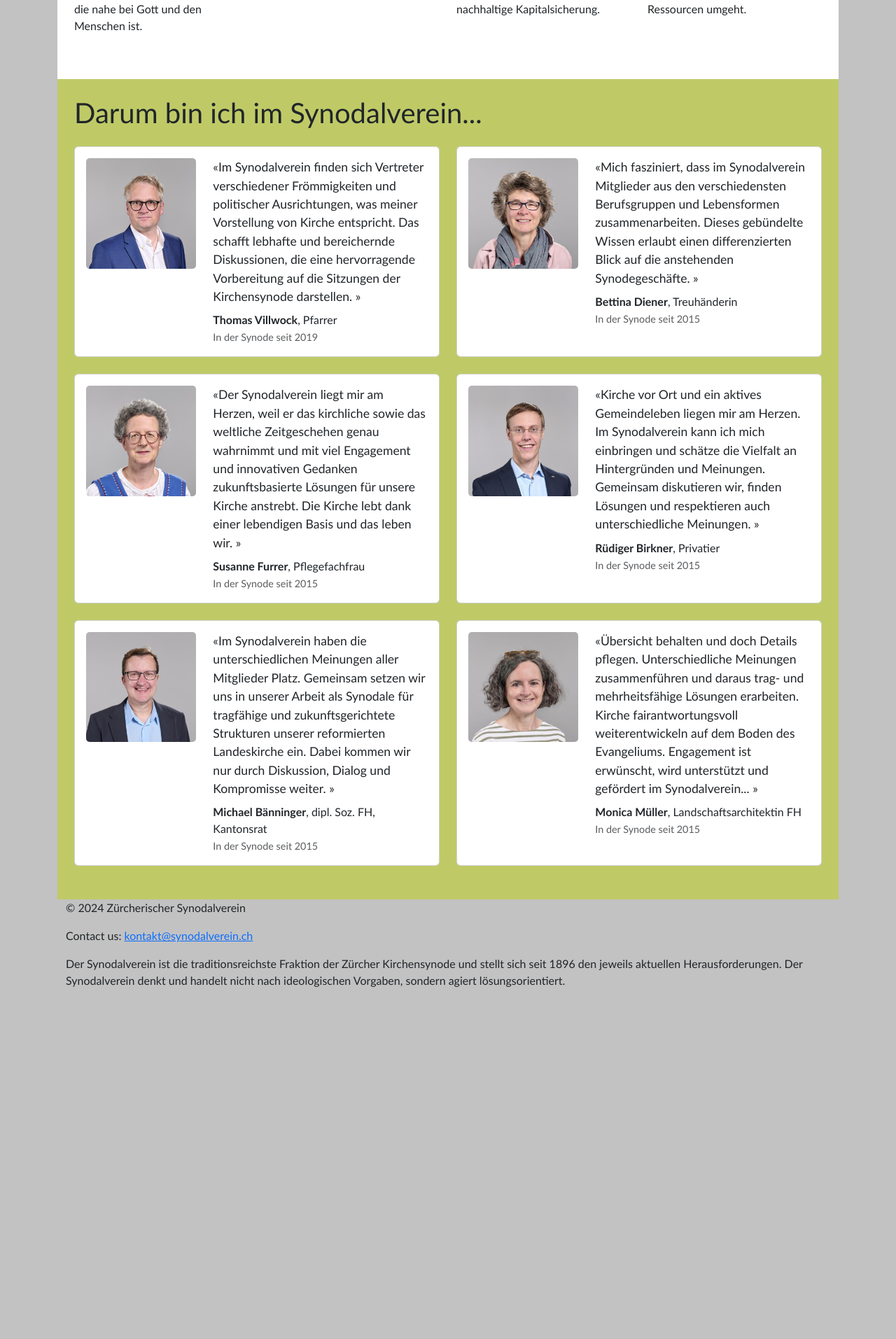
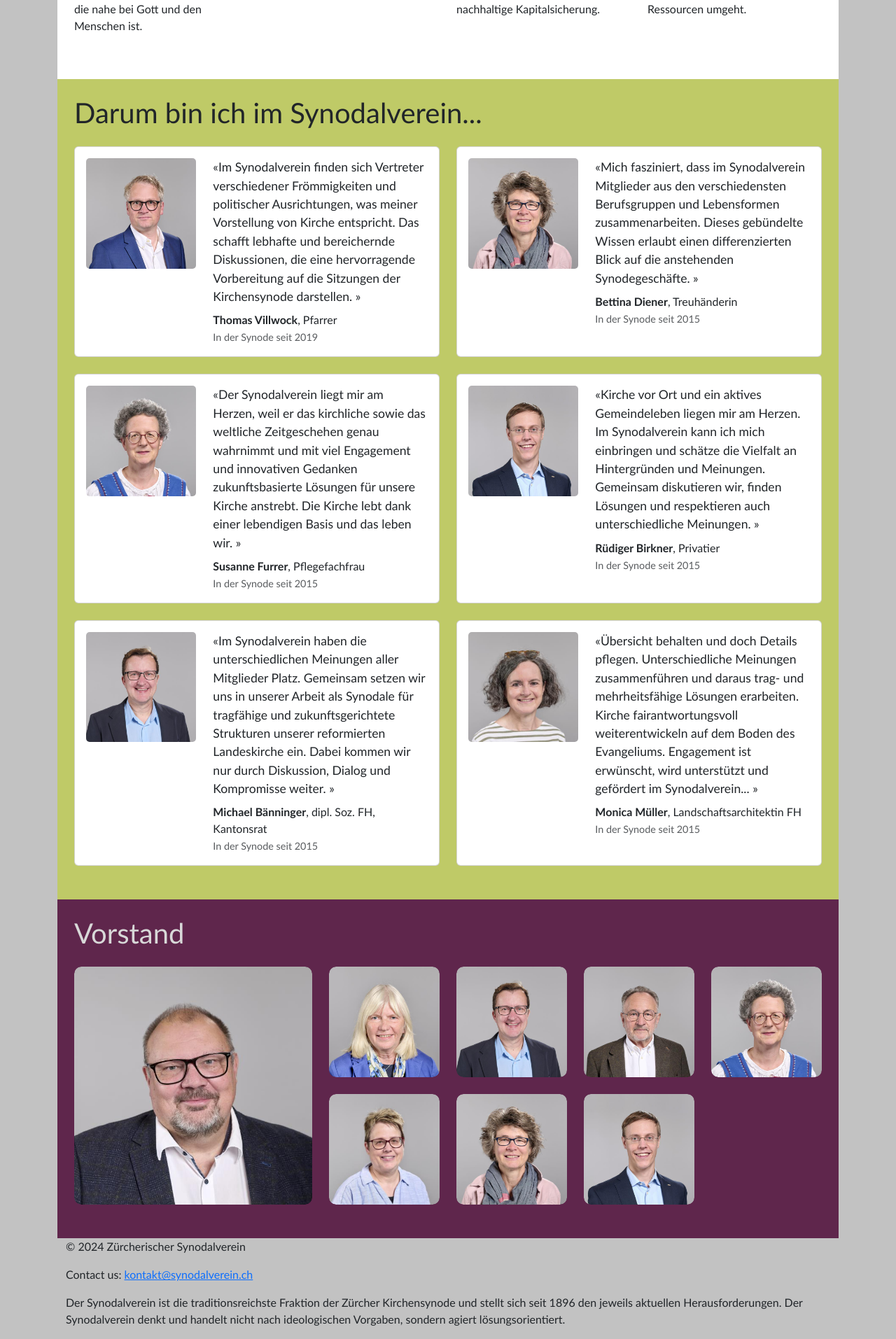
Before and after one commit to rbirkner/synodalverein, a Jekyll site: the page built from index.markdown, in a window 1280 px wide. Shown: the part 1014-2927 px from the top of the page at 70% size. Built offline with Jekyll 4.4.1, drawn with Linux system fonts in a browser that asks for light colours; before the commit the page ends 2443 px from its top, so only the background shows below that.

Commit message:
added board section

```diff
--- /dev/null
+++ b/_includes/board.html
@@ -0,0 +1,32 @@
+<section id="board">
+    <h1 class="mb-4">Vorstand</h1>
+
+    <div class="row">
+        <div class="col-md-4 mb-4">
+            <div class="board-member-large position-relative">
+                <img src="{{ site.data.board.president.image }}" class="img-fluid w-100"
+                    alt="{{ site.data.board.president.name }}">
+                <div class="overlay">
+                    <h3>{{ site.data.board.president.name }}</h3>
+                    <p>{{ site.data.board.president.position }}</p>
+                </div>
+            </div>
+        </div>
+
+        <div class="col-md-8">
+            <div class="row">
+                {% for member in site.data.board.members %}
+                <div class="col-sm-3 mb-4">
+                    <div class="board-member-small position-relative">
+                        <img src="{{ member.image }}" class="img-fluid w-100" alt="{{ member.name }}">
+                        <div class="overlay">
+                            <h5>{{ member.name }}</h5>
+                            <p>{{ member.position }}</p>
+                        </div>
+                    </div>
+                </div>
+                {% endfor %}
+            </div>
+        </div>
+    </div>
+</section>
--- a/_layouts/default.html
+++ b/_layouts/default.html
@@ -18,6 +18,8 @@
 
             {% include statements.html %}
 
+            {% include board.html %}
+
             {{ content }}
         </main>
         {% include footer.html %}
--- a/assets/css/main.css
+++ b/assets/css/main.css
@@ -117,3 +117,67 @@ section#statements .card-date {
     font-size: 0.9rem;
     color: #888;
 }
+
+section#board {
+    background-color: #5F264C;
+}
+
+section#board h1 {
+    color: #d8d8d8;
+}
+
+/* General Styles for Board Members */
+.board-member-large,
+.board-member-small {
+    position: relative;
+    overflow: hidden;
+    border-radius: 10px;
+}
+
+.board-member-large img,
+.board-member-small img {
+    border-radius: 10px;
+}
+
+/* Overlay Styles */
+.overlay {
+    position: absolute;
+    bottom: 0;
+    left: 0;
+    right: 0;
+    padding: 10px;
+    background: rgba(0, 0, 0, 0.6);
+    color: #fff;
+    text-align: center;
+    opacity: 0;
+    visibility: hidden;
+    transition: opacity 0.3s ease-in-out, visibility 0.3s ease-in-out;
+}
+
+/* President Specific Styles */
+.board-member-large .overlay h3 {
+    font-size: 1.5rem;
+    margin: 0;
+}
+
+.board-member-large .overlay p {
+    font-size: 1.1rem;
+    margin: 0;
+}
+
+/* Members Specific Styles */
+.board-member-large:hover .overlay,
+.board-member-small:hover .overlay {
+    opacity: 1;
+    visibility: visible;
+}
+
+.board-member-small .overlay h5 {
+    font-size: 1.1rem;
+    margin: 0;
+}
+
+.board-member-small .overlay p {
+    font-size: 0.9rem;
+    margin: 0;
+}
```
Also changed, not shown: _data/board.yml (added, +27 -0 lines), assets/img/andrea_widmer_graf.jpeg (added), assets/img/heinrich_braendli.jpeg (added), assets/img/jolanda_majoleth.jpeg (added), assets/img/siegfried_oswald.jpeg (added).
